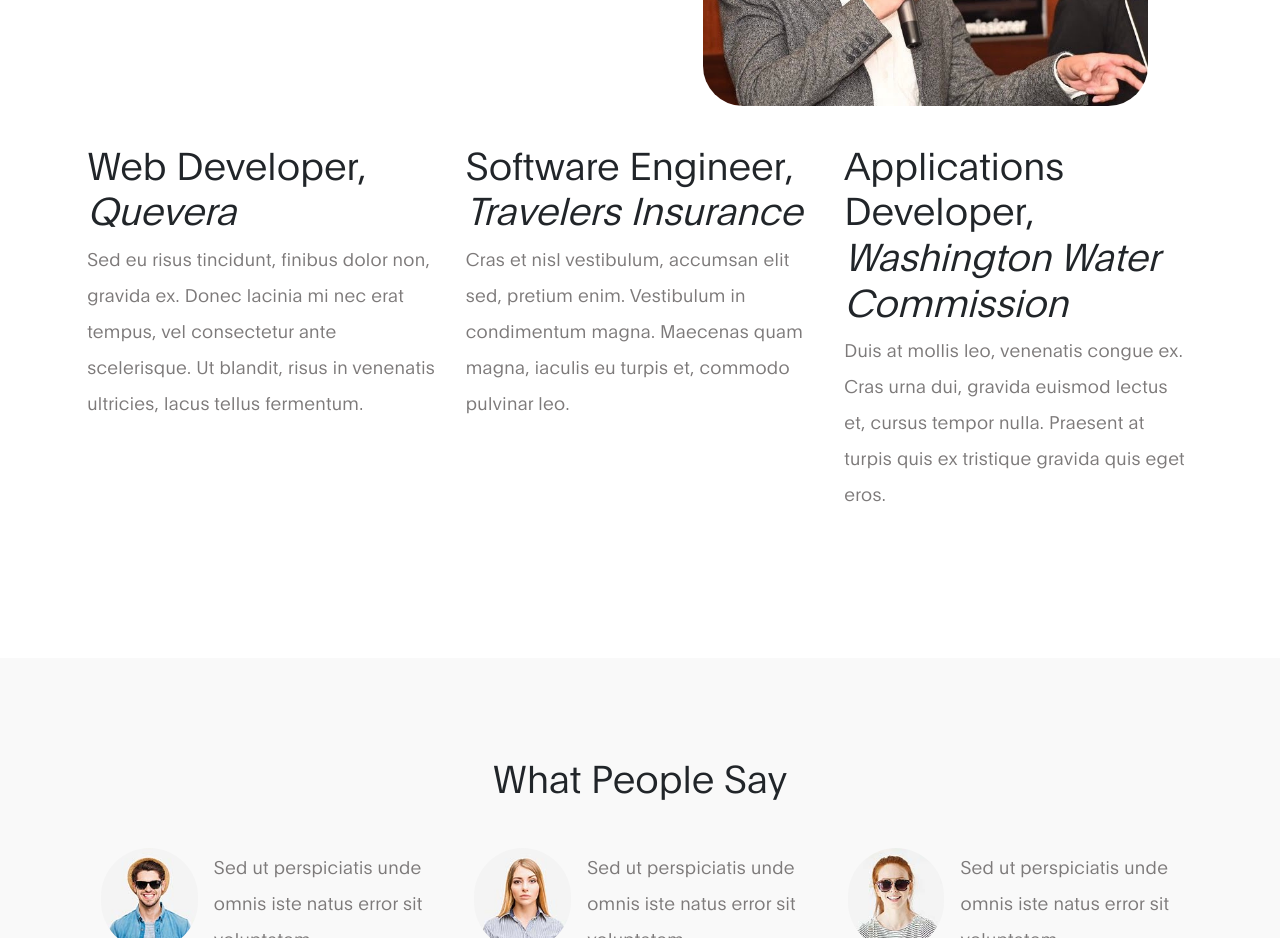
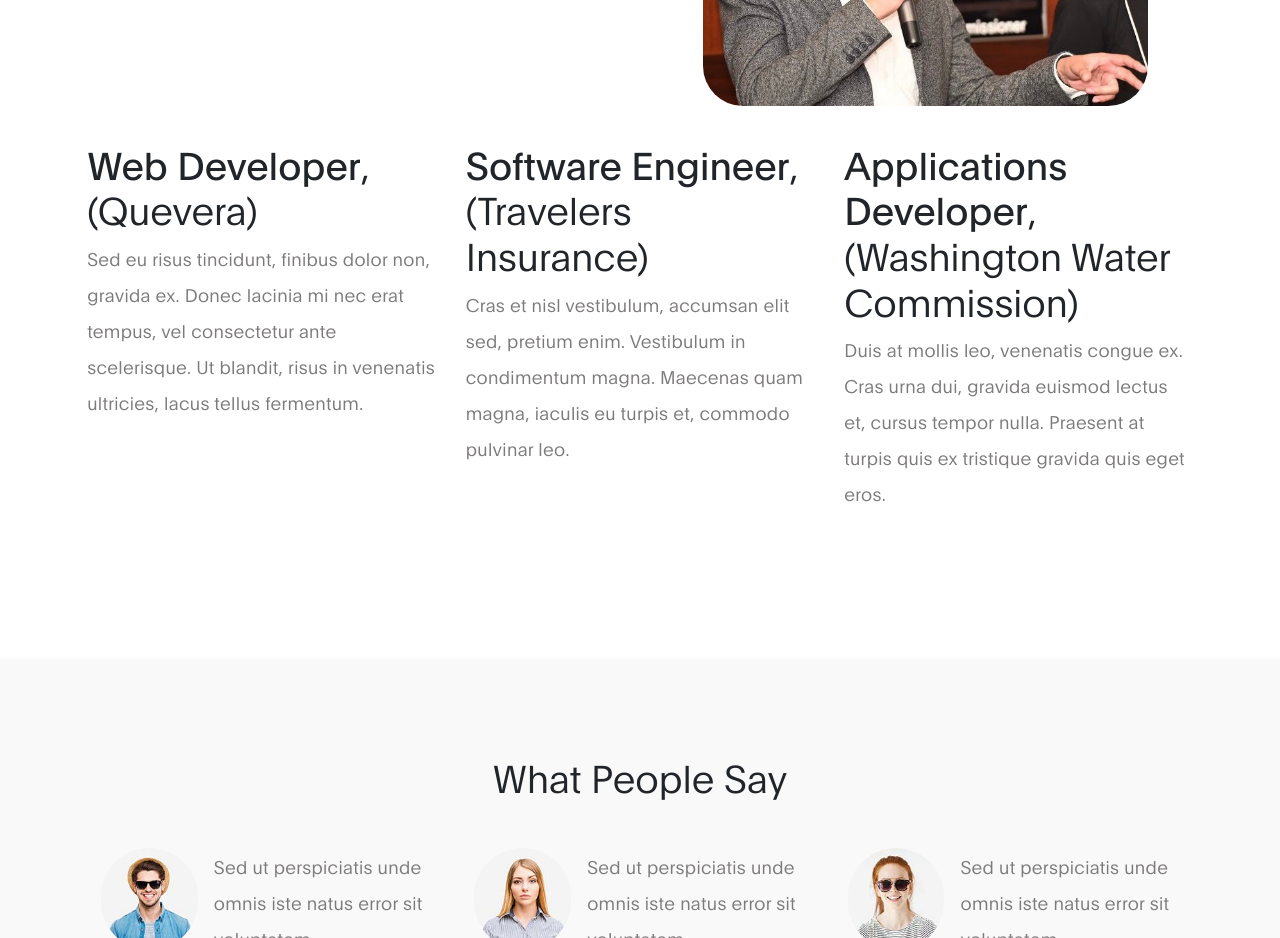
Before and after one commit to alcideschicas/portfolio-2024, a plain HTML site: page index.html in a window 1280 px wide. Shown: the part 780-1718 px from the top of the page. Drawn offline with Linux system fonts and the light colour scheme.

Commit message:
updated experience

```diff
--- a/index.html
+++ b/index.html
@@ -75,15 +75,15 @@
             </div>
             <div class="row about-third">
             	<div class="col-lg-4 col-md-4 col-12">
-                <h3>Web Developer, <span class="font-italic">Quevera</span></h3>
+                <h3><strong>Web Developer</strong>, (Quevera)</h3>
                 <p>Sed eu risus tincidunt, finibus dolor non, gravida ex. Donec lacinia mi nec erat tempus, vel consectetur ante scelerisque. Ut blandit, risus in venenatis ultricies, lacus tellus fermentum.</p>
               </div>
               <div class="col-lg-4 col-md-4 col-12">
-                <h3>Software Engineer, <span class="font-italic">Travelers Insurance</span></h3>
+                <h3><strong>Software Engineer</strong>, (Travelers Insurance)</h3>
                 <p>Cras et nisl vestibulum, accumsan elit sed, pretium enim. Vestibulum in condimentum magna. Maecenas quam magna, iaculis eu turpis et, commodo pulvinar leo.</p>
               </div>
               <div class="col-lg-4 col-md-4 col-12">
-                <h3>Applications Developer, <span class="font-italic">Washington Water Commission</span></h3>
+                <h3><strong>Applications Developer</strong>, (Washington Water Commission)</h3>
                 <p>Duis at mollis leo, venenatis congue ex. Cras urna dui, gravida euismod lectus et, cursus tempor nulla. Praesent at turpis quis ex tristique gravida quis eget eros.</p>
               </div>
             </div>
```
